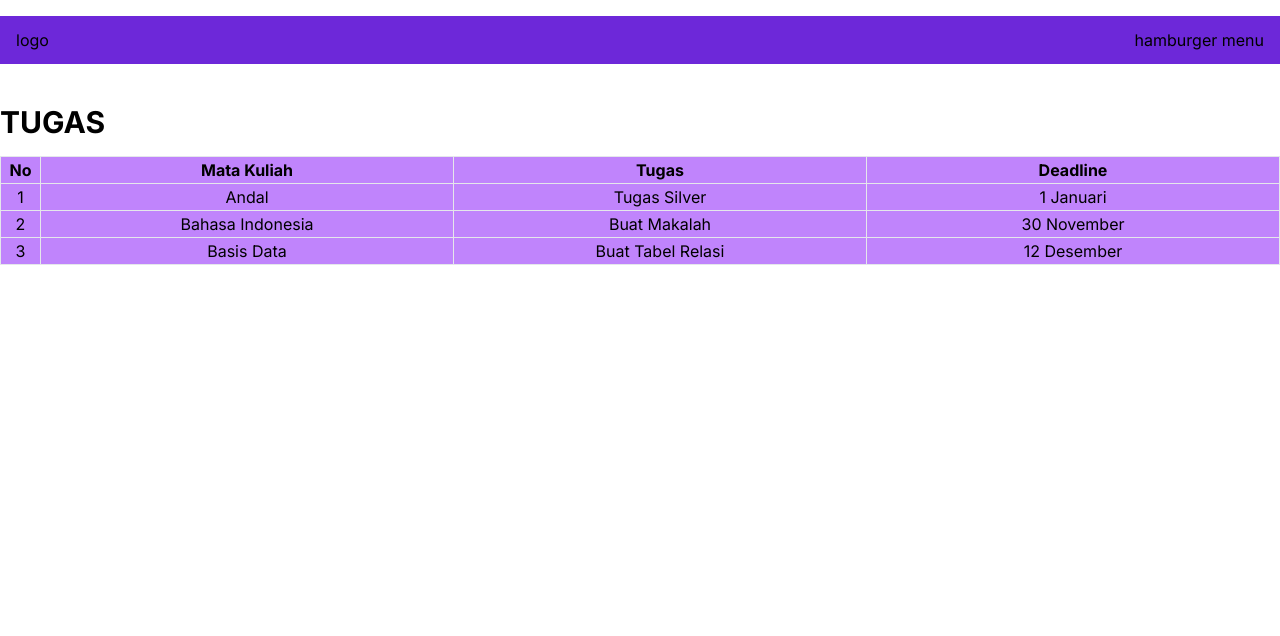
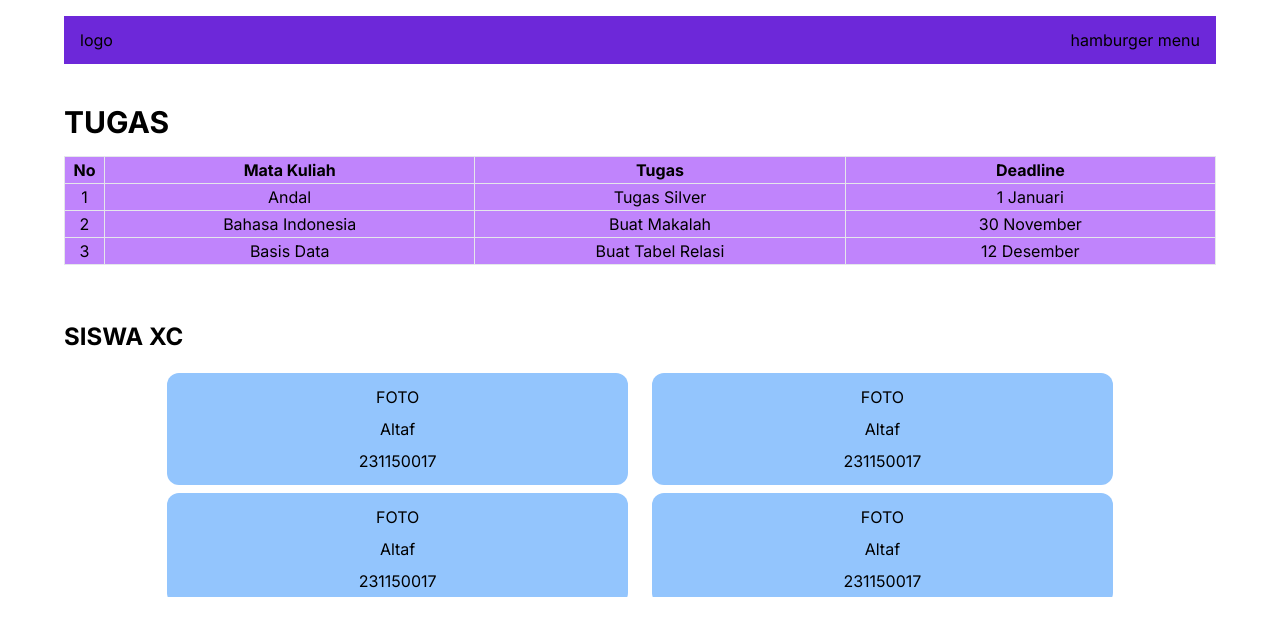
Before and after one commit to aftlah/web-kelas-xc, a Next.js app: page / in a window 1280 px wide. Shown: the top 636 px of the page. Built offline with nearby package versions, Linux system fonts and the light colour scheme.

Commit message:
nambah tugas sama siswa section

```diff
--- a/src/app/components/Siswa.js
+++ b/src/app/components/Siswa.js
@@ -0,0 +1,68 @@
+import React from 'react'
+
+const Siswa = () => {
+  return (
+    <div className='mt-14'>
+      <h1 className='text-2xl font-bold mb-5'>
+        SISWA XC
+      </h1>
+      <div className=' h-56 overflow-y-auto'>
+        <ul className=' w-[100%] flex flex-wrap justify-center gap-y-2 gap-x-6 '>
+          <div className='bg-blue-300 py-3 rounded-xl w-[40%] flex-col items-center justify-center text-center'>
+            <li>FOTO</li>
+            <li className='my-2'>Altaf</li>
+            <li>231150017</li>
+          </div>
+          <div className='bg-blue-300 py-3 rounded-xl w-[40%]  flex-col items-center justify-center text-center'>
+            <li>FOTO</li>
+            <li className='my-2'>Altaf</li>
+            <li>231150017</li>
+          </div>
+          <div className='bg-blue-300 py-3 rounded-xl w-[40%] flex-col items-center justify-center text-center'>
+            <li>FOTO</li>
+            <li className='my-2'>Altaf</li>
+            <li>231150017</li>
+          </div>
+          <div className='bg-blue-300 py-3 rounded-xl w-[40%]  flex-col items-center justify-center text-center'>
+            <li>FOTO</li>
+            <li className='my-2'>Altaf</li>
+            <li>231150017</li>
+          </div>
+          <div className='bg-blue-300 py-3 rounded-xl w-[40%] flex-col items-center justify-center text-center'>
+            <li>FOTO</li>
+            <li className='my-2'>Altaf</li>
+            <li>231150017</li>
+          </div>
+          <div className='bg-blue-300 py-3 rounded-xl w-[40%]  flex-col items-center justify-center text-center'>
+            <li>FOTO</li>
+            <li className='my-2'>Altaf</li>
+            <li>231150017</li>
+          </div>
+          <div className='bg-blue-300 py-3 rounded-xl w-[40%] flex-col items-center justify-center text-center'>
+            <li>FOTO</li>
+            <li className='my-2'>Altaf</li>
+            <li>231150017</li>
+          </div>
+          <div className='bg-blue-300 py-3 rounded-xl w-[40%]  flex-col items-center justify-center text-center'>
+            <li>FOTO</li>
+            <li className='my-2'>Altaf</li>
+            <li>231150017</li>
+          </div>
+          <div className='bg-blue-300 py-3 rounded-xl w-[40%] flex-col items-center justify-center text-center'>
+            <li>FOTO</li>
+            <li className='my-2'>Altaf</li>
+            <li>231150017</li>
+          </div>
+          <div className='bg-blue-300 py-3 rounded-xl w-[40%]  flex-col items-center justify-center text-center'>
+            <li>FOTO</li>
+            <li className='my-2'>Altaf</li>
+            <li>231150017</li>
+          </div>
+
+        </ul>
+      </div>
+    </div>
+  )
+}
+
+export default Siswa
--- a/src/app/page.js
+++ b/src/app/page.js
@@ -1,12 +1,14 @@
-import Image from 'next/image'
-import Navbar from './components/Navbar'
-import Tugas from './components/Tugas'
+// 'use client'
+import Navbar from "./components/Navbar"
+import Siswa from "./components/Siswa"
+import Tugas from "./components/Tugas"
 
 export default function Home() {
   return (
-    <>
-    <Navbar/>
-    <Tugas/>
-    </>
+    <div className="w-[90%] mx-auto">
+      <Navbar />
+      <Tugas/>
+      <Siswa/>
+    </div>
   )
 }
```
Also changed, not shown: src/app/components/Navbar.js (line endings or trailing spaces), src/app/components/Tugas.js (line endings or trailing spaces).
